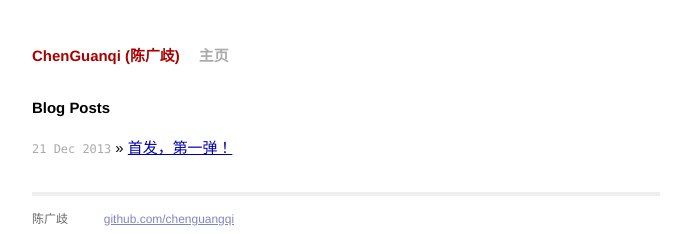
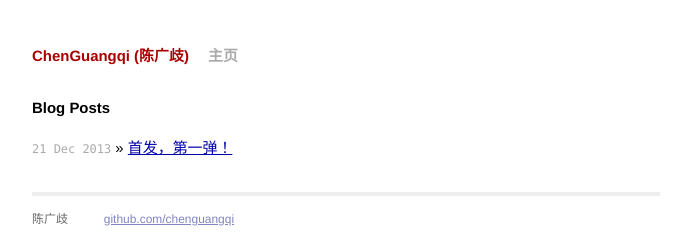
Before and after one commit to chenguangqi/chenguangqi.github.io, a Jekyll site: the page built from index.html, in a window 1280 px wide. Shown: the top 234 px of the page, without its empty margins (294-985 px from the left). Built offline with Jekyll 4.4.1, drawn with Linux system fonts in a browser that asks for light colours; Markdown is read by kramdown in place of the engine named in the settings.

Commit message:
typo name

```diff
--- a/_config.yml
+++ b/_config.yml
@@ -1,3 +1,3 @@
-name: ChenGuanqi (陈广歧)
+name: ChenGuangqi (陈广歧)
 markdown: redcarpet
 pygments: true
```
